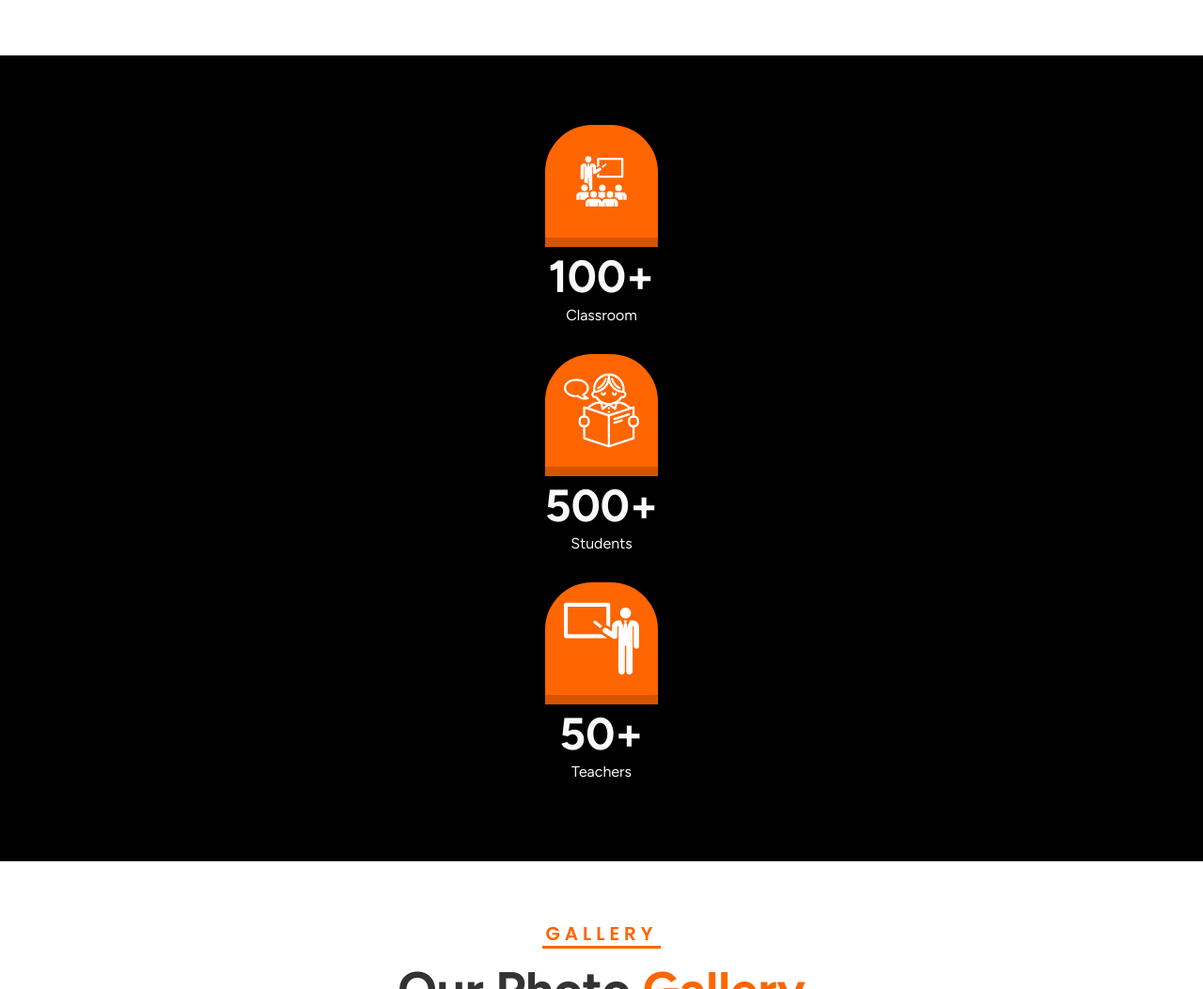
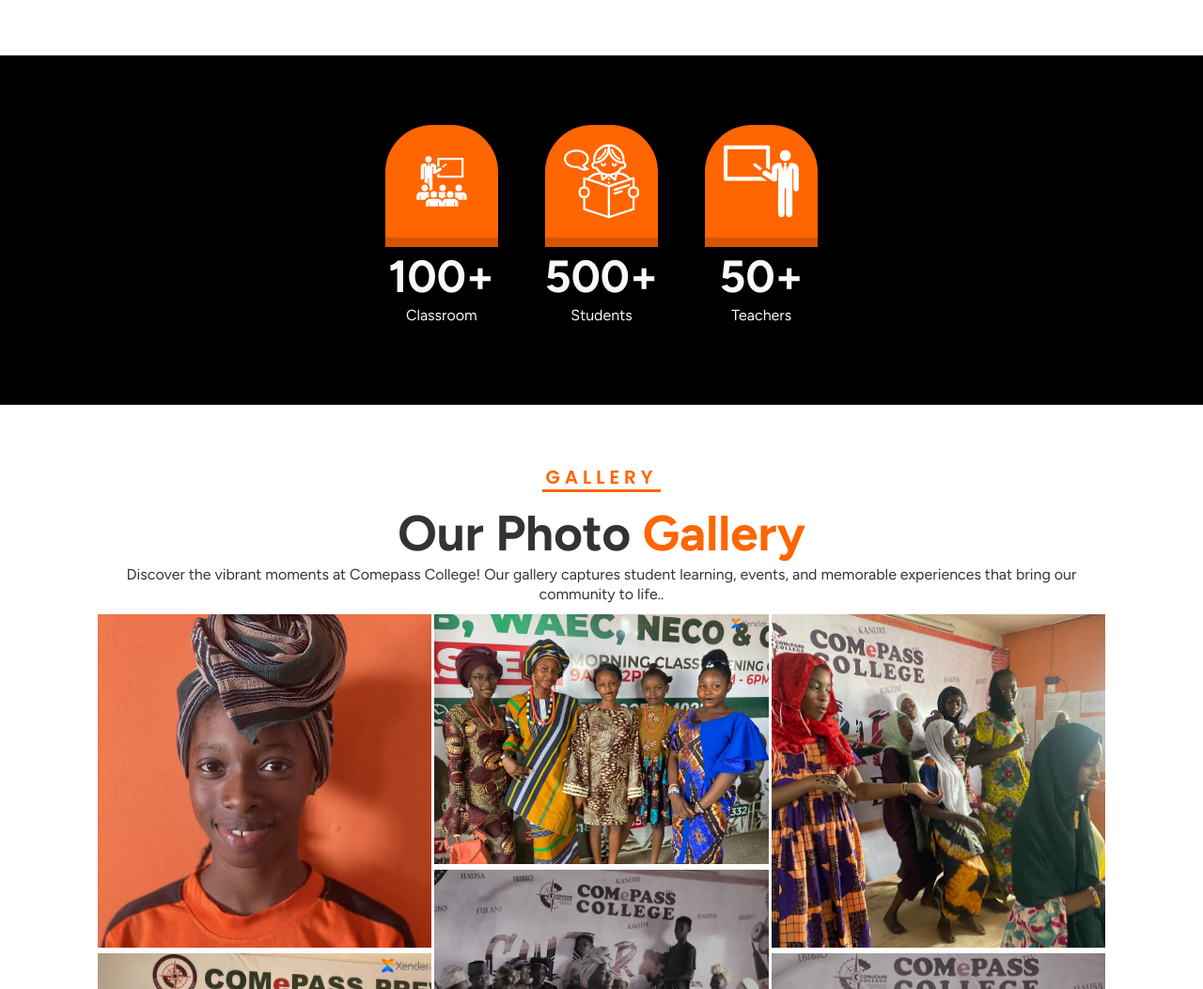
Before and after one commit to aderogbasamuel/Comepass-college, a plain HTML site: page index.html in a window 1280 px wide. Shown: the part 2200-3253 px from the top of the page at 94% size. Drawn offline with nearby package versions, Linux system fonts and the light colour scheme.

Commit message:
update style.css

```diff
--- a/style.css
+++ b/style.css
@@ -485,6 +485,13 @@ background-size: cover;
       align-items: center;
       margin: 10px 0px;
     }
+        @media (min-width: 768px) {
+       .chooseus{
+         flex-direction: row;
+         gap: 50px;
+       }
+    }
+
     .stats .icon{
       background: var(--accent);
       color: #fff !important;
```
